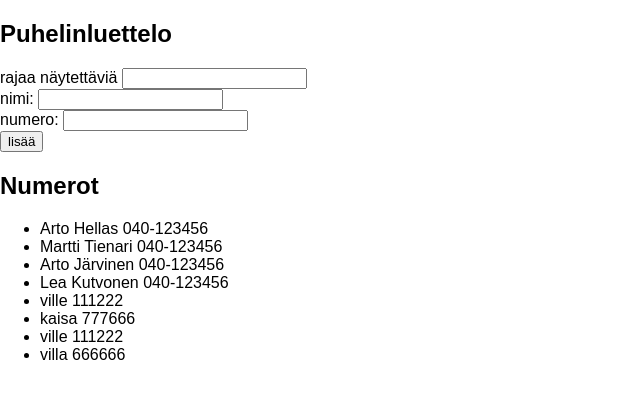
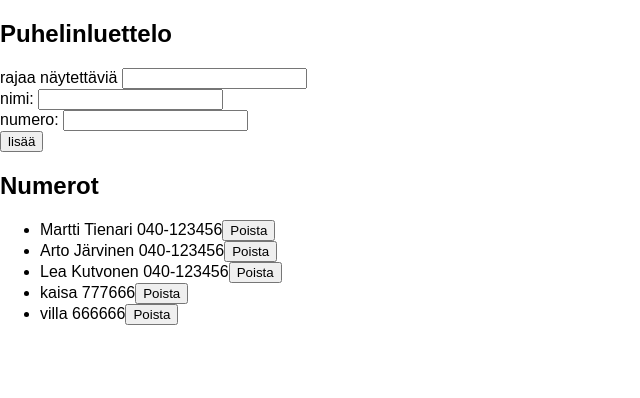
Before and after one commit to tieSari/fullstack, a React (Create React App) app in the folder teht2_6_2_11/puhelinluettelo/: page / in a window 1280 px wide. Shown: the top 398 px of the page, without its empty margins (0-640 px from the left). Built offline with nearby package versions, Linux system fonts and the light colour scheme; data requests are answered from the project's data file.

Commit message:
teht2_16

```diff
--- a/teht2_6_2_11/puhelinluettelo/db.json
+++ b/teht2_6_2_11/puhelinluettelo/db.json
@@ -1,10 +1,5 @@
 {
   "persons": [
-    {
-      "name": "Arto Hellas",
-      "number": "040-123456",
-      "id": 1
-    },
     {
       "name": "Martti Tienari",
       "number": "040-123456",
@@ -21,19 +16,9 @@
       "id": 4
     },
     {
-      "name": "ville",
-      "number": "111222",
-      "id": 5
-    },
-    {
       "name": "kaisa",
       "number": "777666",
       "id": 6
-    },
-    {
-      "name": "ville",
-      "number": "111222",
-      "id": 7
     },
     {
       "name": "villa",
--- a/teht2_6_2_11/puhelinluettelo/src/components/Persons.js
+++ b/teht2_6_2_11/puhelinluettelo/src/components/Persons.js
@@ -1,9 +1,23 @@
 import React from 'react';
+import personService from '../services/persons'
 
 const Person = (props) =>
 {
+
+const deletePerson = (event) => {
+  event.preventDefault()
+
+if(window.confirm(`Poistetaanko ${props.person.name}`))
+{
+ personService.delet(props.person.id)
+    .then(response => {
+      console.log(response)
+    })
+  }
+}
+
   return(
-  <li>{props.person.name} {props.person.number}</li>
+  <li>{props.person.name} {props.person.number}<button onClick={deletePerson}>Poista</button></li>
   )
 }
 
--- a/teht2_6_2_11/puhelinluettelo/src/services/persons.js
+++ b/teht2_6_2_11/puhelinluettelo/src/services/persons.js
@@ -16,4 +16,9 @@ const update = (id, newObject) => {
   return request.then(response => response.data)
 }
 
-export default { getAll, create, update }
+const delet = (id) => {
+  const request = axios.delete(`${baseUrl}/${id}`)
+  return request.then(response => response.data)
+}
+
+export default { getAll, create, update, delet }
```
